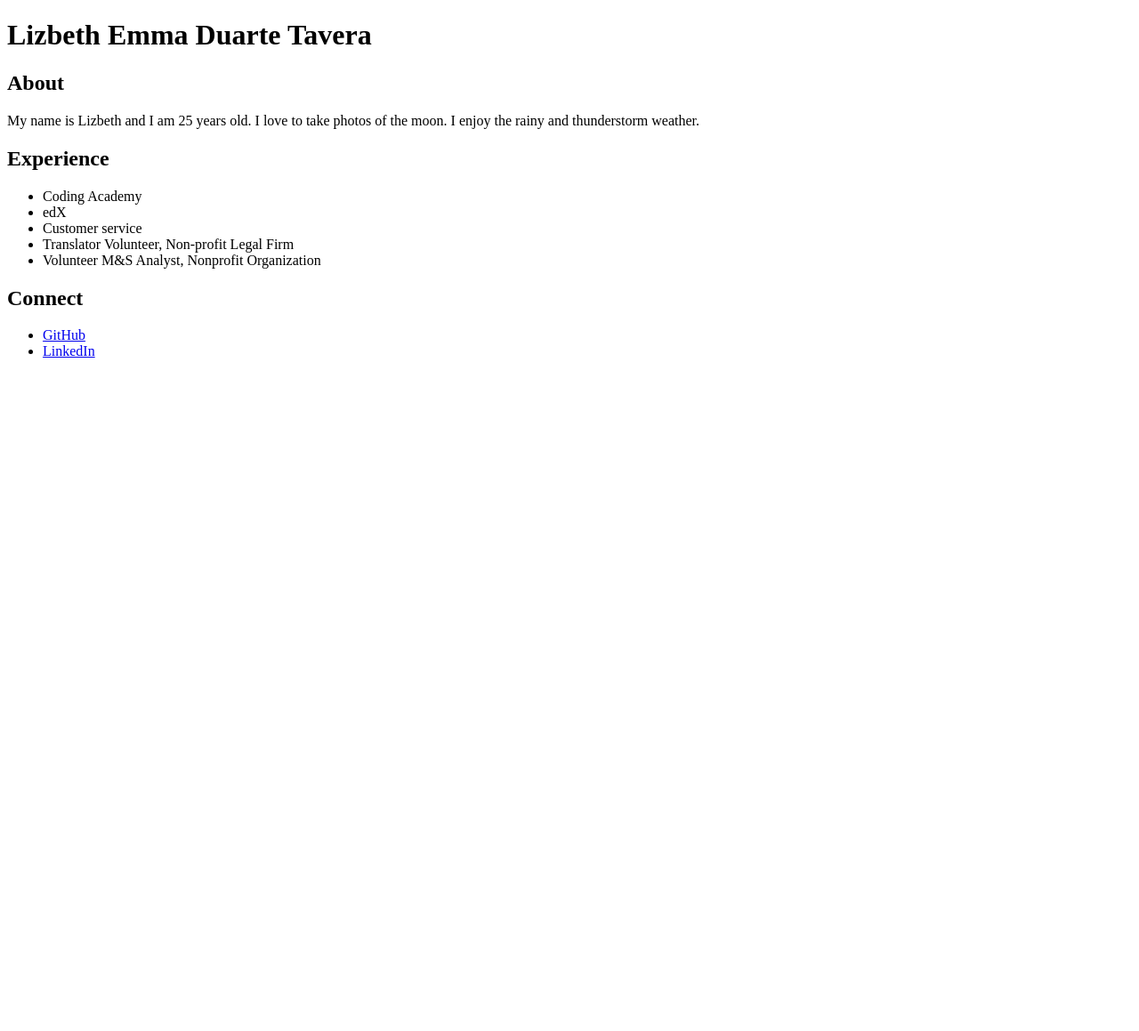
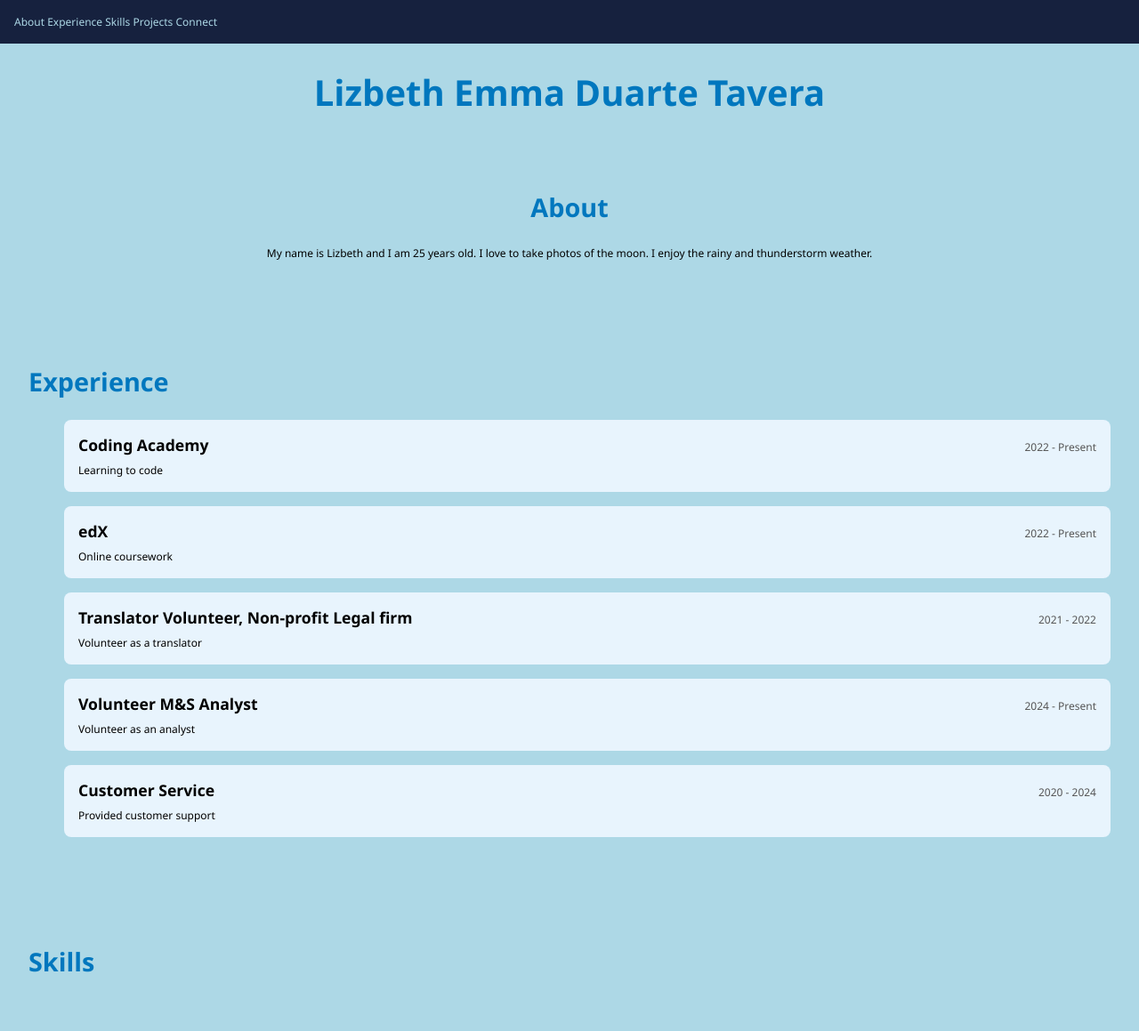
Before and after one commit to VenixDev9/Lizbeth-Emma-Duarte-Tavera-fall26-js-intro, a plain HTML site: page index.html in a window 1280 px wide. Shown: the top 1159 px of the page at 89% size. Before the commit the page ends 800 px from the top, so only its background shows below. Drawn offline with Linux system fonts and the light colour scheme.

Commit message:
Updated new errors

```diff
--- a/index.html
+++ b/index.html
@@ -1,34 +1,83 @@
-<!DOCTYPE html>
+<!doctype html>
 <html lang="en">
   <head>
-    <meta charset="UTF-8">
-    <meta name="viewport" content="width=device-width, initial-scale=1.0">
+    <meta charset="UTF-8" />
+    <meta name="viewport" content="width=device-width, initial-scale=1.0" />
     <title>Lizbeth Emma Duarte Tavera's Portfolio</title>
+    <link rel="stylesheet" href="css/index.css" />
   </head>
   <body>
+
+    <nav>
+      <a href="#About">About</a>
+      <a href="#Experience">Experience</a>
+      <a href="#Skills">Skills</a>
+      <a href="#Projects">Projects</a>
+      <a href="#Connect">Connect</a>
+    </nav>
+
     <h1>Lizbeth Emma Duarte Tavera</h1>
 
     <section id="About">
       <h2>About</h2>
-        <p>My name is Lizbeth and I am 25 years old. I love to take photos of the moon. I enjoy the rainy and thunderstorm weather.</p>
+      <p>
+        My name is Lizbeth and I am 25 years old. I love to take photos of the
+        moon. I enjoy the rainy and thunderstorm weather.
+      </p>
     </section>
 
     <section id="Experience">
       <h2>Experience</h2>
       <ul>
-        <li>Coding Academy</li>
-        <li>edX</li>
-        <li>Customer service</li>
-        <li>Translator Volunteer, Non-profit Legal Firm</li>
-        <li>Volunteer M&S Analyst, Nonprofit Organization</li>
+        <li>
+          <span class="Experience-information">Coding Academy</span>
+          <span class="date">2022 - Present</span>
+          <span class="description">Learning to code</span>
+        </li>
+        <li>
+          <span class="Experience-information">edX</span>
+          <span class="date">2022 - Present</span>
+          <span class="description">Online coursework</span>
+        </li>
+        <li>
+          <span class="Experience-information"
+            >Translator Volunteer, Non-profit Legal firm</span
+          >
+          <span class="date">2021 - 2022</span>
+          <span class="description">Volunteer as a translator</span>
+        </li>
+        <li>
+          <span class="Experience-information">Volunteer M&S Analyst</span>
+          <span class="date">2024 - Present</span>
+          <span class="description">Volunteer as an analyst</span>
+        </li>
+        <li>
+          <span class="Experience-information">Customer Service</span>
+          <span class="date">2020 - 2024</span>
+          <span class="description">Provided customer support</span>
+        </li>
       </ul>
+    </section>
+
+    <section id="Skills">
+      <h2>Skills</h2>
+      <ul></ul>
+    </section>
+
+    <section id="Projects">
+      <h2>Projects</h2>
+      <ul></ul>
     </section>
 
     <section id="Connect">
       <h2>Connect</h2>
       <ul>
-        <li><a href=https://github.com/VenixDev9>GitHub</a></li>
-        <li><a href=https://www.linkedin.com/in/lizbeth-duarte-tavera-b48874197/>LinkedIn</a></li>
+        <li><a href="https://github.com/VenixDev9">Github</a></li>
+        <li>
+          <a href="https://www.linkedin.com/in/lizbeth-duarte-tavera-b48874197/"
+            >LinkedIn</a
+          >
+        </li>
       </ul>
     </section>
   </body>
```
Lines whose indentation alone changed are shown as unchanged.
